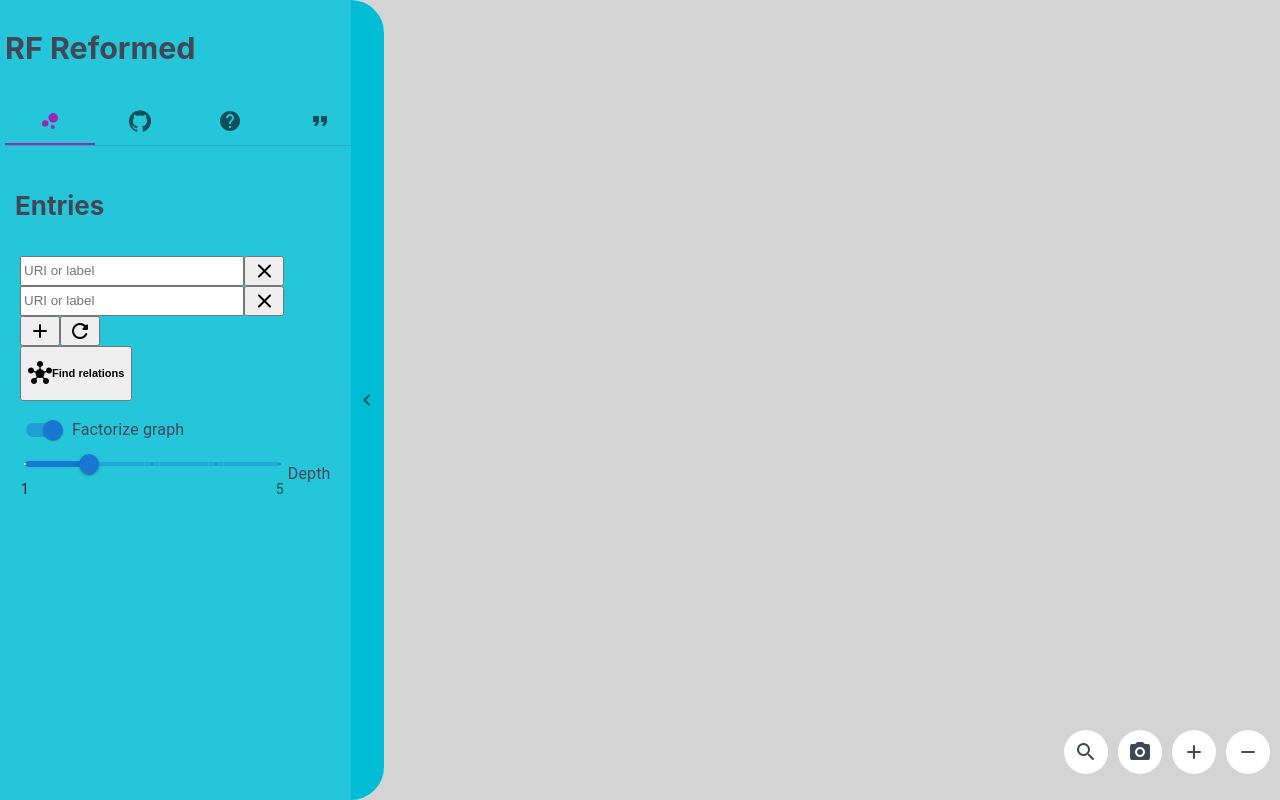
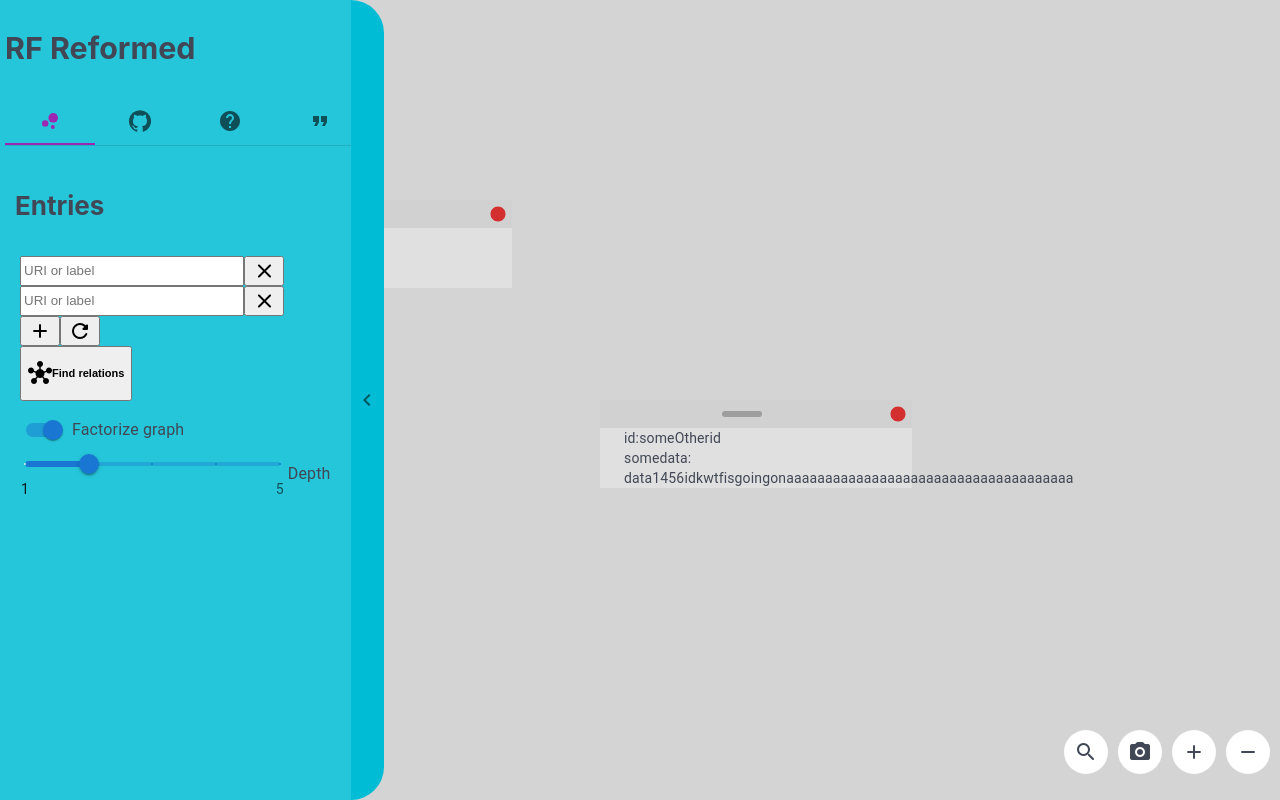
Before and after one commit to WoodenMaiden/RelfinderFrontCytoscape, a React (Create React App) app: page / in a window 1280 px wide. Built offline with nearby package versions, Linux system fonts and the light colour scheme.

Commit message:
feat: creating boxes that contains node data
Signed-off-by: WoodenMaiden <yann.pomie@laposte.net>

```diff
--- a/package.json
+++ b/package.json
@@ -16,8 +16,10 @@
     "graphology": "^0.24.1",
     "react": "^17.0.2",
     "react-dom": "^17.0.2",
+    "react-draggable": "^4.4.5",
     "react-resizable": "^3.0.4",
     "react-scripts": "5.0.0",
+    "uuid": "^8.3.2",
     "web-vitals": "^2.1.4"
   },
   "scripts": {
--- a/src/components/GraphCanvas.css
+++ b/src/components/GraphCanvas.css
@@ -3,7 +3,7 @@
     width: 100%;
 }
 
-#GraphCanvas ul{
+#GraphCanvas #btnlist{
     z-index: 3;
     list-style: none;
     position: absolute;
--- a/src/components/GraphCanvas.js
+++ b/src/components/GraphCanvas.js
@@ -1,13 +1,15 @@
 /* eslint-disable no-extend-native */
+import {v4} from "uuid";
 import {MultiDirectedGraph} from "graphology";
 import cytoscape from "cytoscape/dist/cytoscape.esm";
 import FileSaver from "file-saver"
-import { useEffect } from "react";
+import { useEffect, useState } from "react";
+
+import { CircularProgress } from '@mui/material'
 
 import CanvasButtons from "./CanvasButtons";
+import NodeDetails from "./NodeDetails";
 import { URL } from "../variables";
-
-import { CircularProgress } from '@mui/material'
 
 import "./GraphCanvas.css"
 
@@ -50,6 +52,25 @@ export default function GraphCanvas(props) {
 	// Hide method from for-in loops
 	Object.defineProperty(Array.prototype, "equals", {enumerable: false});
 
+
+	const [ factorizedDetails, setFactorizedDetails ] = useState([{
+		detailsID: v4(),
+		x:200,
+		y:200,
+		data: {
+			id: "someid",
+			label: "hmmmm",
+			somedata: 10325
+		}
+	}, {
+		detailsID: v4(),
+		x:600,
+		y:400,
+		data: {
+			id: "someOtherid",
+			somedata: ['data', 1456, 'idkwtfisgoingon', 'aaaaaaaaaaaaaaaaaaaaaaaaaaaaaaaaaaaaa']
+		}
+	}])
 
 /*
      ____      _
@@ -331,6 +352,10 @@ export default function GraphCanvas(props) {
 			}
 		})
 
+		cy.on('tap', 'node', (e) => {
+			//spawn NodeDetails here
+		})
+
 		cy.on("cxttapstart", e => {
 			xDragged = e.renderedPosition.x
 			yDragged = e.renderedPosition.y
@@ -418,6 +443,24 @@ export default function GraphCanvas(props) {
 		}), `RFR_${d.getDate()}/${d.getMonth()}/${d.getFullYear()}-${d.getHours()}:${d.getMinutes()}`)
 	}
 
+
+	function dragHandler(e) {
+		const index = factorizedDetails.findIndex(d => d.detailsID === e.detailsID);
+		if (index === -1) return;
+		const suggestion = factorizedDetails[index]
+
+		suggestion.x = suggestion.x + (suggestion.x - e.screenX)
+
+		const newFactorizedDetails = factorizedDetails.map((_,i) => i !== index)
+
+
+		// change (y,x) here
+	}
+
+	function rmHandler(id) {
+		console.log(id) //TODO
+	}
+
 	// because the basic zoom depends on the initial layout: a fixed value can be too much
 	let zoomRatioBtn
 	function handleZoom(e) {
@@ -454,9 +497,13 @@ export default function GraphCanvas(props) {
 				<CircularProgress id="loading" color="success" />
 				<h3>This might take some time</h3>
 			</div>
-			<div id="cyroot">
-			</div>
-			<ul>
+			{factorizedDetails?.map(
+				elt => <NodeDetails x={elt.x} y={elt.y} data={elt.data}
+									key={elt.detailsID} detailsID={elt.detailsID}
+									rmHandler={rmHandler} dragHandler={dragHandler}/>
+			)}
+			<div id="cyroot"></div>
+			<ul id="btnlist">
 				<li><CanvasButtons id="search" icon="search" type="search" changeCallback={handleSearchChange} submitCallback={handleSearch}/></li>
 				<li><CanvasButtons id="camera" icon="photo_camera" callback={handleScreenshot}/></li>
 				<li><CanvasButtons id="zoom" icon="add" callback={handleZoom}/></li>
--- /dev/null
+++ b/src/components/NodeDetails.js
@@ -0,0 +1,78 @@
+import {
+    Box,
+    Container,
+    Typography,
+    Grid,
+    IconButton
+} from "@mui/material";
+import CircleIcon from '@mui/icons-material/Circle';
+import Draggable from "react-draggable";
+
+export default function NodeDetails(props) {
+    const detailsID = props.detailsID
+    const x = props.x
+    const y = props.y
+    const data = props.data
+    const rmHandler = props.rmHandler
+
+    // this generates subgrids in case we are facing a array or an object
+    function drawNestedDetails(obj) {
+
+    }
+
+    return (
+        <Draggable axis="both" handle=".handle"
+                   bounds="parent">
+            <Box sx={{
+                display: "flex",
+                flexDirection: "column",
+                position: "absolute",
+                zIndex: 95,
+                backgroundColor: "#e0e0e0",
+                width: "12em",
+                padding: 0,
+                top: y,
+                left: x,
+            }} className="NodeDetails">
+                <Box className="NodeDetailsBar" sx={{
+                    width: "100%",
+                    display: "flex",
+                    flexDirection: "row",
+                    backgroundColor: "#d1d1d1",
+                    justifyContent: "space-between",
+                    alignItems: "center",
+                    pointerEvents: "auto"
+                }}>
+                    <span></span>
+                    <div className="handle" style={{
+                        height: 6,
+                        borderRadius: 3,
+                        backgroundColor: "#9e9e9e",
+                        margin: "5px",
+                        width: "40px",
+                        left: "calc(50% - 15px)",
+                        cursor: "grab",
+                    }}>
+                    </div>
+                    <IconButton size="small" color="error" onClick={rmHandler}>
+                        <CircleIcon fontSize="inherit"/>
+                    </IconButton>
+                </Box>
+                <Container>
+                    <Grid container columns={2}>
+                        {Object.keys(data).map(dt =>
+                            <Grid container item key={dt}>
+                                <Grid item>
+                                    <Typography variant="body2">{dt}: </Typography>
+                                </Grid>
+                                <Grid item>
+                                    <Typography variant="body2">{data[dt]}</Typography>
+                                </Grid>
+                            </Grid>
+                        )}
+                    </Grid>
+                </Container>
+            </Box>
+        </Draggable>
+    )
+}
```
Also changed, not shown: 1 other file (tests, documents, lock files or other folders).
